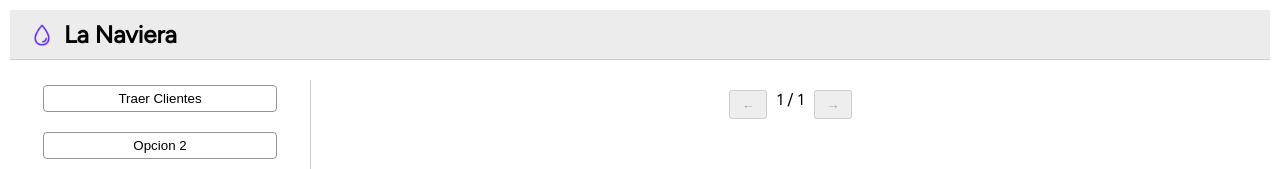
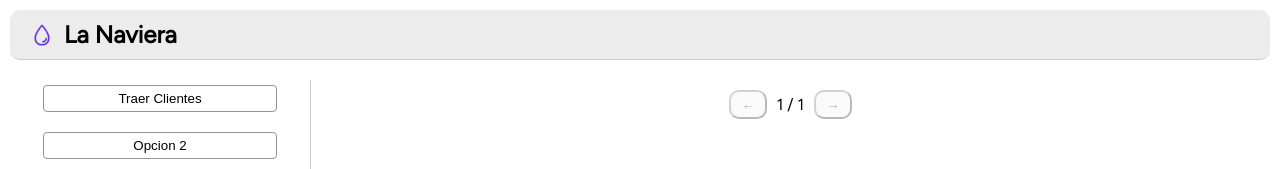
Before and after one commit to L34N07/PATnav, a React (Vite) app: page / in a window 1280 px wide. Shown: the top 169 px of the page. Built offline with nearby package versions, Linux system fonts and the light colour scheme.

Commit message:
Cosas lindas #3

```diff
--- a/src/App.css
+++ b/src/App.css
@@ -20,6 +20,7 @@ body {
   display: flex;
   align-items: center;
   border-bottom: 1px solid #ccc;
+  border-radius: 10px;;
 }
 
 .top-bar img {
@@ -107,12 +108,15 @@ thead th {
 
 .pagination {
   margin-top: 10px;
+  border-radius: 10px;
   display: flex;
   gap: 10px;
+  align-items: center;
   justify-content: center;
 }
 
 .pagination button {
+  border-radius: 10px;
   padding: 5px 10px;
   cursor: pointer;
 }
```
